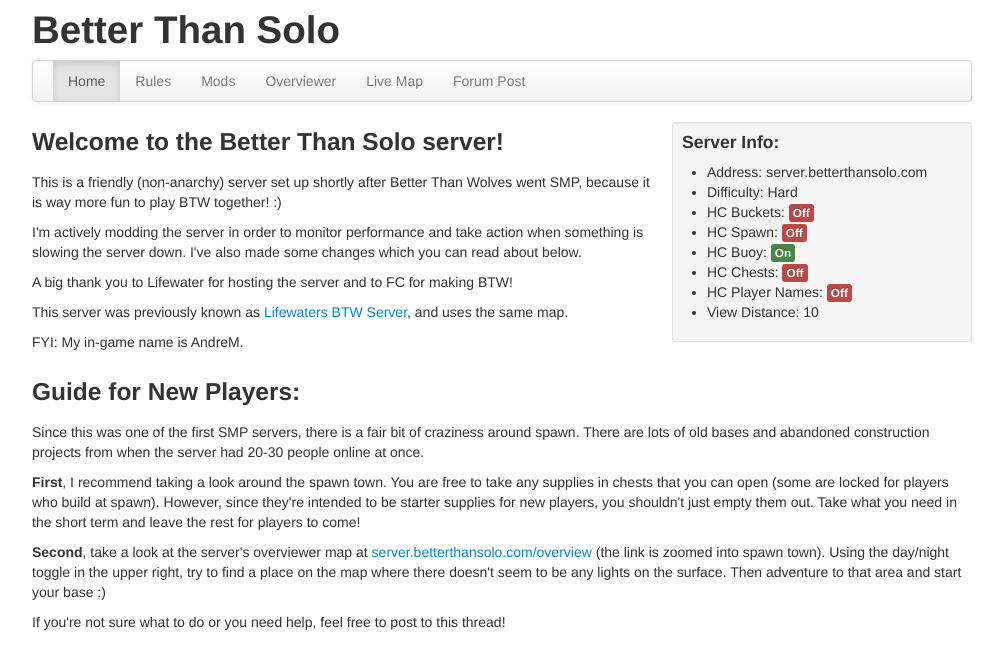
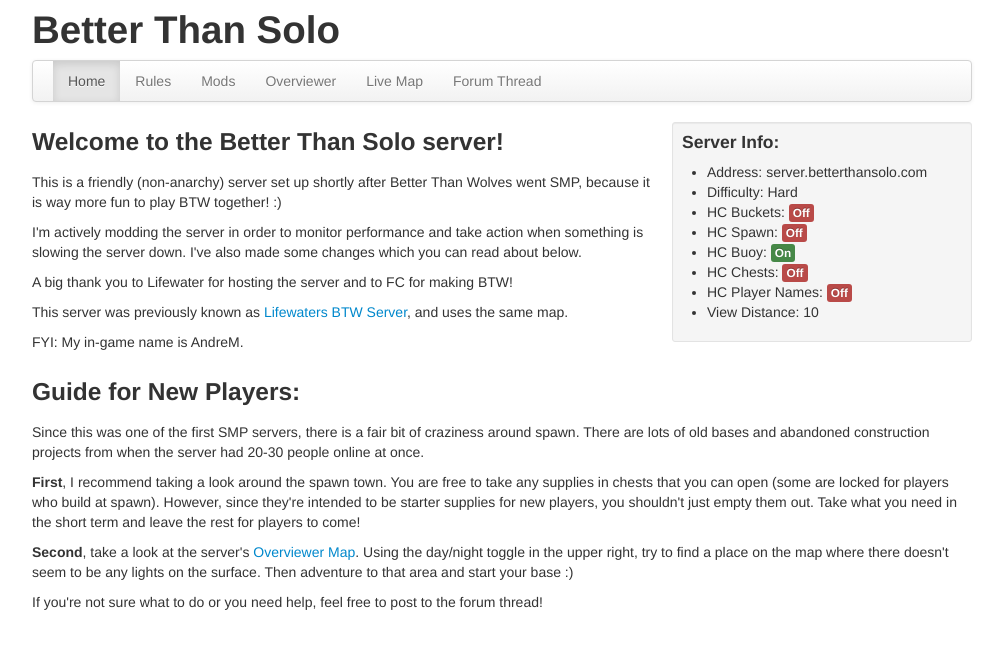
Before and after one commit to btwmodsbiz/betterthansolo, a Jekyll site: the page built from index.html, in a window 1280 px wide. Shown: the top 669 px of the page, without its empty margins (138-1141 px from the left). Built offline with Jekyll 4.4.1, drawn with Linux system fonts in a browser that asks for light colours.

Commit message:
Site updates.

```diff
--- a/_layouts/default.html
+++ b/_layouts/default.html
@@ -19,7 +19,7 @@
                     <li class=" {% if page.activepage == 'mods' %}active{% endif %}"><a href="{{ page.basepath }}mods.html">Mods</a></li>
                     <li><a href="http://server.betterthansolo.com/overview/">Overviewer</a></li>
                     <li><a href="http://server.betterthansolo.com/livemap/">Live Map</a></li>
-                    <li><a href="http://www.sargunster.com/btwforum/viewtopic.php?f=13&t=6122">Forum Post</a></li>
+                    <li><a href="http://www.sargunster.com/btwforum/viewtopic.php?f=13&t=6122">Forum Thread</a></li>
                 </ul>
             </div>
         </div>
--- a/index.html
+++ b/index.html
@@ -49,7 +49,15 @@
 -->
 
 <h3>Guide for New Players:</h3>
-<p>Since this was one of the first SMP servers, there is a fair bit of craziness around spawn. There are lots of old bases and abandoned construction projects from when the server had 20-30 people online at once.</p>
-<p><strong>First</strong>, I recommend taking a look around the spawn town. You are free to take any supplies in chests that you can open (some are locked for players who build at spawn). However, since they're intended to be starter supplies for new players, you shouldn't just empty them out. Take what you need in the short term and leave the rest for players to come!</p>
-<p><strong>Second</strong>, take a look at the server's overviewer map at <a href="http://server.betterthansolo.com/overview#/349/64/-132/-1/0/0">server.betterthansolo.com/overview</a> (the link is zoomed into spawn town). Using the day/night toggle in the upper right, try to find a place on the map where there doesn't seem to be any lights on the surface. Then adventure to that area and start your base :)</p>
-<p>If you're not sure what to do or you need help, feel free to post to this thread!</p>
+
+<p>Since this was one of the first SMP servers, there is a fair bit of craziness around spawn.
+There are lots of old bases and abandoned construction projects from when the server had 20-30 people online at once.</p>
+
+<p><strong>First</strong>, I recommend taking a look around the spawn town. You are free to
+take any supplies in chests that you can open (some are locked for players who build at spawn).
+However, since they're intended to be starter supplies for new players, you shouldn't just empty them out.
+Take what you need in the short term and leave the rest for players to come!</p>
+
+<p><strong>Second</strong>, take a look at the server's <a href="http://server.betterthansolo.com/overview#/349/64/-132/-1/0/0">Overviewer Map</a>. Using the day/night toggle in the upper right, try to find a place on the map where there doesn't seem to be any lights on the surface. Then adventure to that area and start your base :)</p>
+
+<p>If you're not sure what to do or you need help, feel free to post to the forum thread!</p>
```
Also changed, not shown: mods.html (+6 -2 lines).
